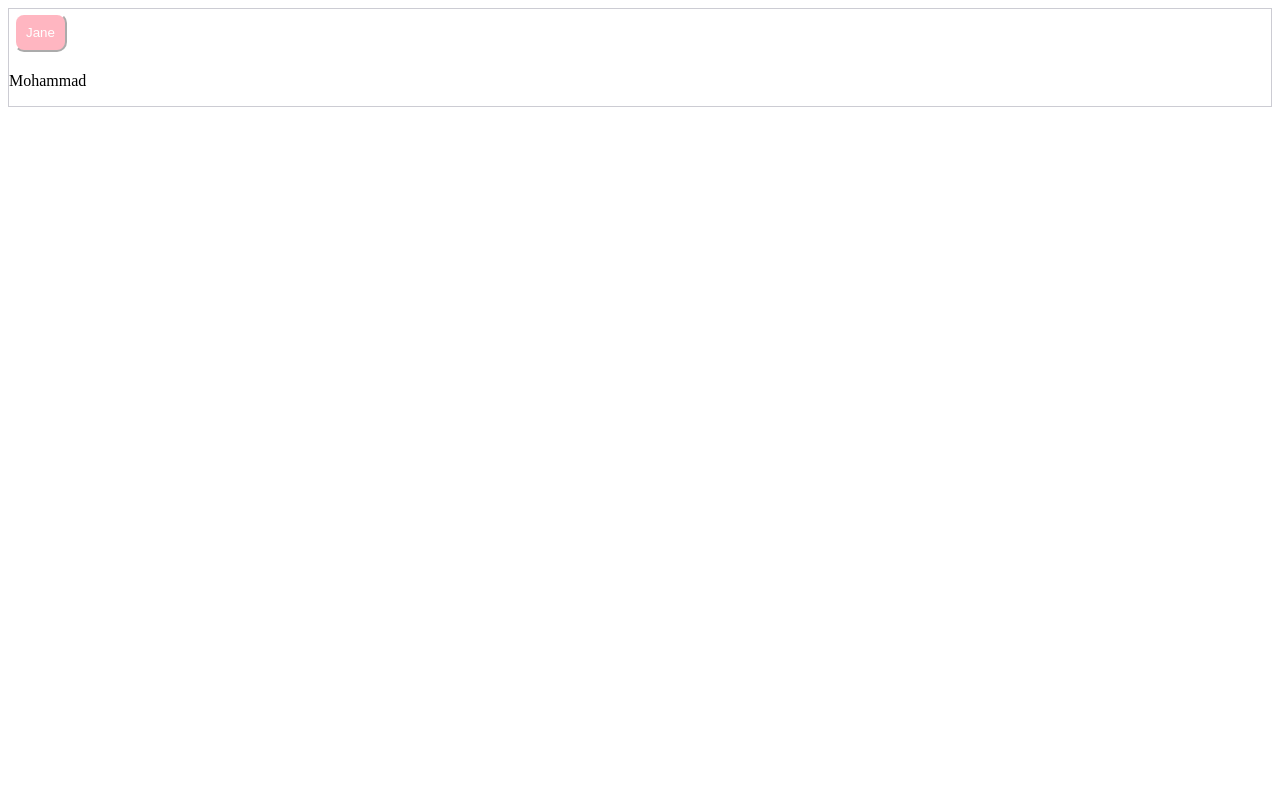
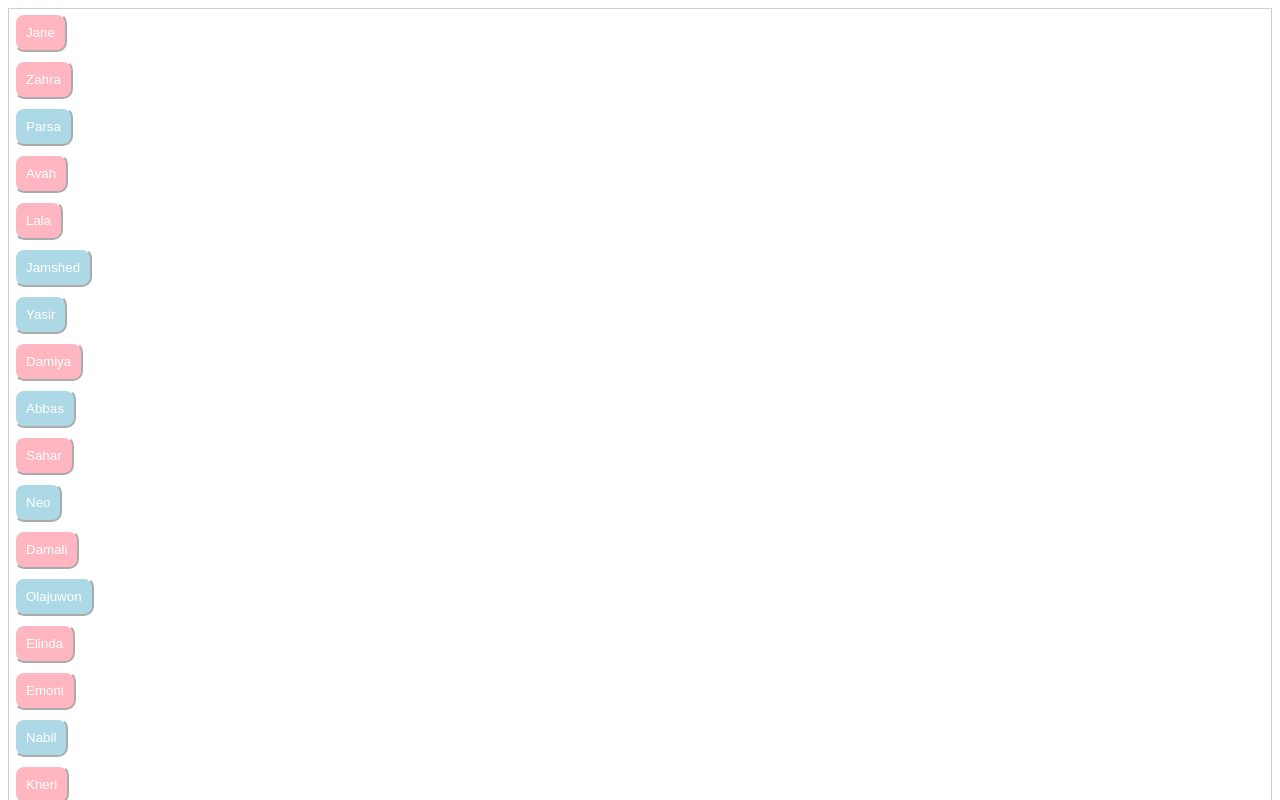
Before and after one commit to DidierOsindero/baby-names-app, a React (Create React App) app: page / in a window 1280 px wide. Shown: the top 800 px of the page. Built offline with nearby package versions, Linux system fonts and the light colour scheme; the HTML template or start-up script is replaced by a standard one.

Commit message:
Used map method to render all baby name elements

```diff
--- a/src/components/BabyNames.tsx
+++ b/src/components/BabyNames.tsx
@@ -1,7 +1,7 @@
 import { BabyName } from "./BabyName";
 
 interface BabyNamesProps {
-    jsonFile: nameDataProps[]
+    babyNameArray: nameDataProps[]
 }
 
 interface nameDataProps {
@@ -10,11 +10,20 @@ interface nameDataProps {
     sex: string
 }
 //props.jsonFile[index] => gives you specific name object
-export const BabyNames = (props: BabyNamesProps): JSX.Element => {
+export const BabyNames = ({babyNameArray}: BabyNamesProps): JSX.Element => {
     return (
         <>
             <BabyName id={1} name="Jane" sex="f"/>
-            <p>{props.jsonFile[50].name}</p>
+            {babyNameArray.map(element => {
+                return (
+                    <BabyName
+                        id={element.id}
+                        name={element.name}
+                        sex={element.sex}
+                        key={element.id}
+                    />
+                )
+            })}
         </>
     );
 }
--- a/src/components/MainContent.tsx
+++ b/src/components/MainContent.tsx
@@ -4,7 +4,7 @@ import babyNamesData from "../babyNamesData.json";
 export const MainContent = (): JSX.Element => {
     return (
         <>
-        <BabyNames jsonFile={babyNamesData}/>
+        <BabyNames babyNameArray={babyNamesData}/>
         </>
     );
 }
```
